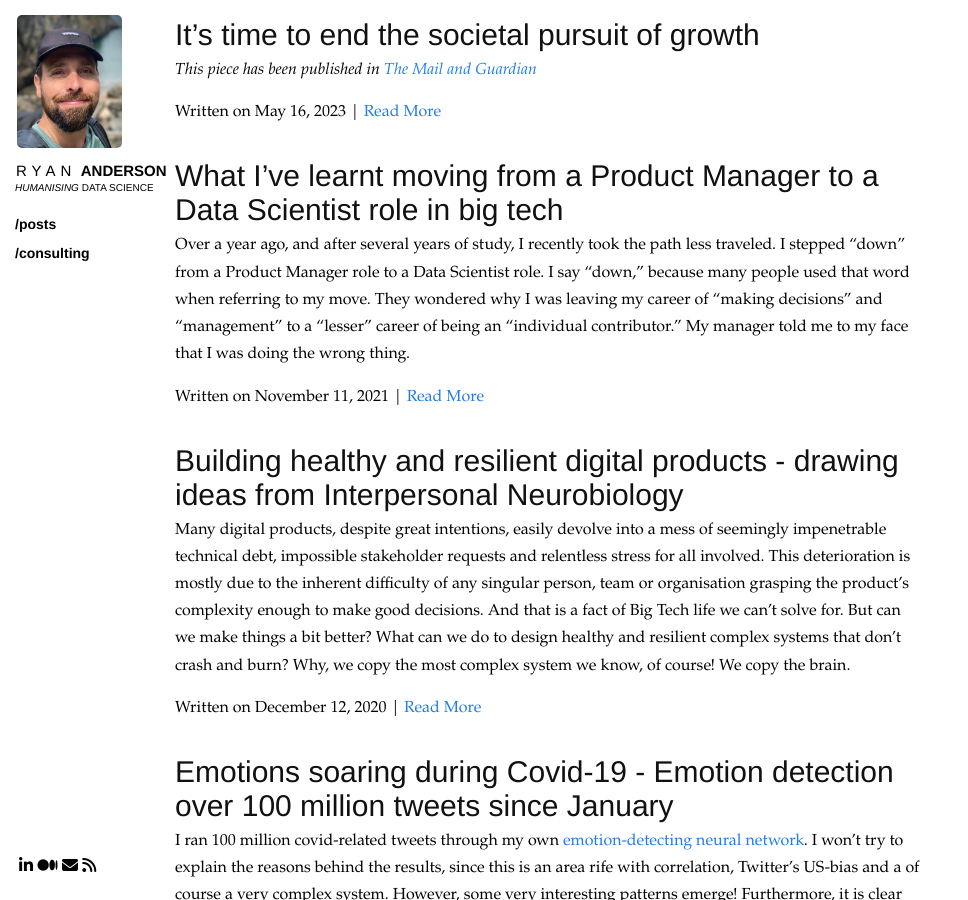
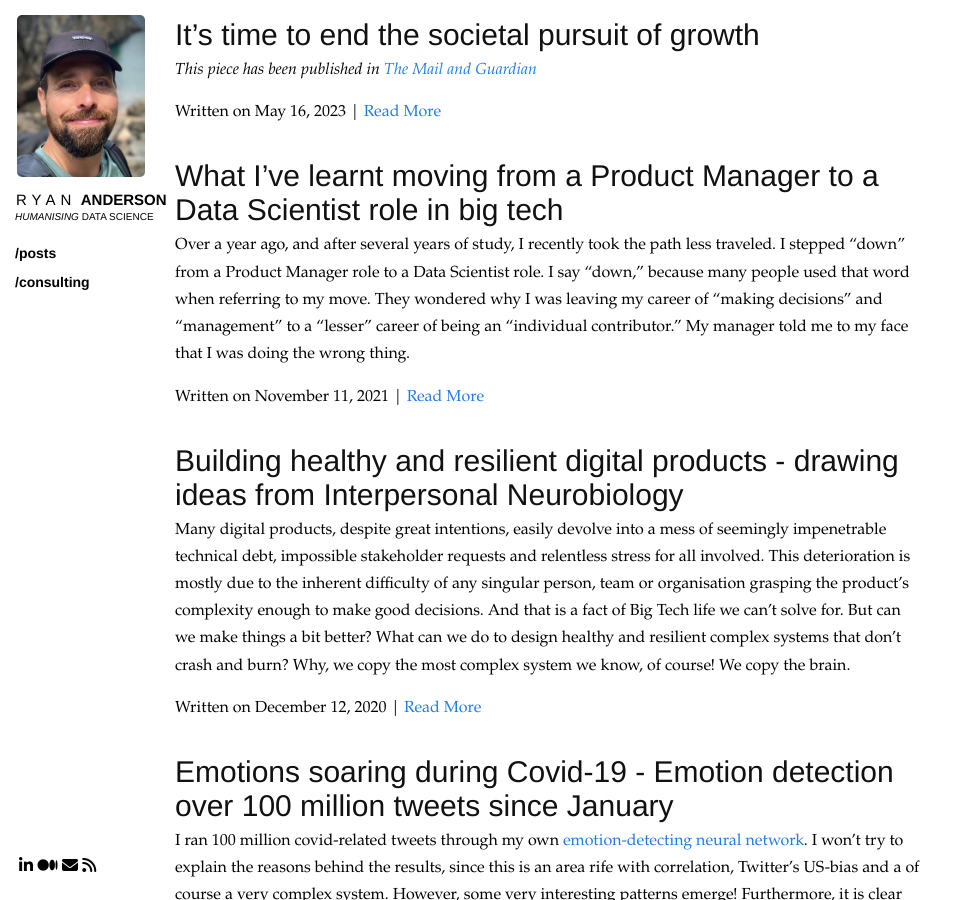
Before and after one commit to ryan-anderson-ds/ryan-anderson-ds.github.io, a Jekyll site: the page built from index.html, in a window 1280 px wide and 900 px high. Shown: the whole window, without its empty margins (0-968 px from the left). Built offline with Jekyll 4.4.1, drawn with Linux system fonts in a browser that asks for light colours.

Commit message:
Update sidebar.html

```diff
--- a/_includes/sidebar.html
+++ b/_includes/sidebar.html
@@ -1,6 +1,6 @@
 <section class="sidebar">
   <a href="/" aria-label="Avatar">
-    <img src="/images/profile.jpg" width="105" class="avatar" />
+    <img src="/images/profile.jpg" width="80%" class="avatar" />
   </a>
 
   <section class="name">
```
